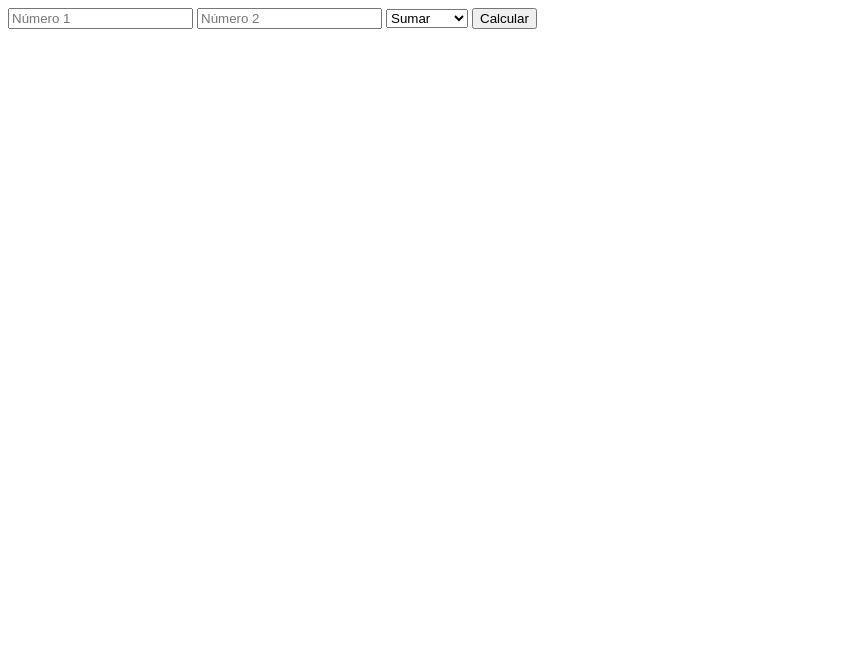
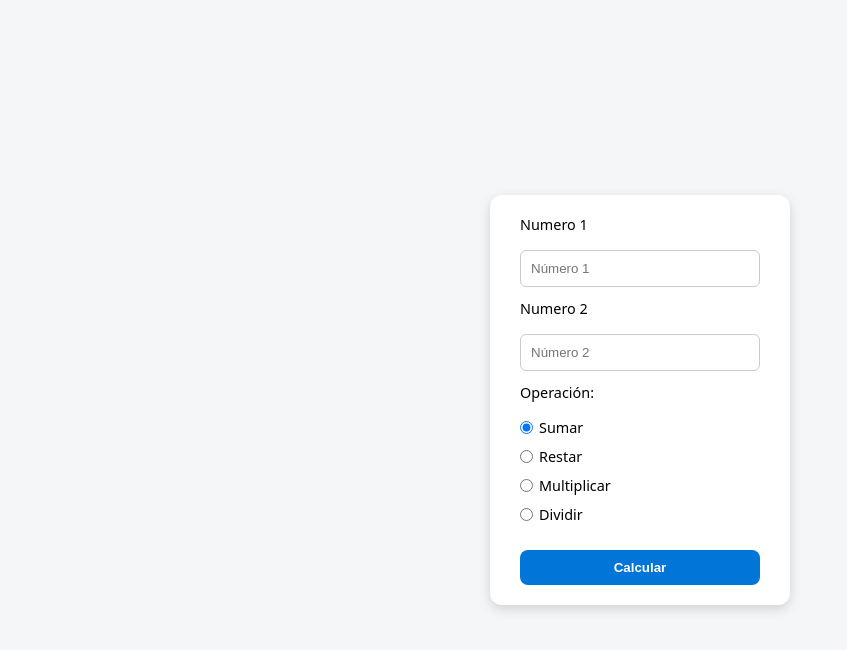
Before and after one commit to Damianmartinezrx/calculadora_python_act3, a plain HTML site: page PaginaCalculadora/index.html in a window 1280 px wide. Shown: the whole page, without its empty margins (0-847 px from the left). Drawn offline with Linux system fonts and the light colour scheme.

Commit message:
terminado calculadora junto al css de la misma

```diff
--- /dev/null
+++ b/PaginaCalculadora/estilos.css
@@ -0,0 +1,70 @@
+/* Reset mínimo */
+* {
+  box-sizing: border-box;
+  margin: 0;
+  padding: 0;
+}
+
+/* Centrar el bloque en la pantalla */
+body {
+  height: 100vh;
+  display: flex;
+  align-items: center;
+  justify-content: center;
+  font-family: system-ui, -apple-system, "Segoe UI", Roboto, "Helvetica Neue", Arial, sans-serif;
+  background-color: #f4f6f8;
+}
+
+/* Contenedor principal (formulario) */
+form {
+  background-color: #fff;
+  padding: 20px 30px;
+  border-radius: 12px; /* Bordes redondeados */
+  box-shadow: 0 4px 12px rgba(0, 0, 0, 0.15); /* Sombra ligera */
+  display: flex;
+  flex-direction: column;
+  gap: 12px;
+  width: 300px;
+}
+
+/* Labels e inputs */
+label {
+  font-size: 0.9rem;
+  margin-bottom: 4px;
+}
+
+input[type="text"] {
+  padding: 10px;
+  border: 1px solid #ccc;
+  border-radius: 6px;
+}
+
+/* Radios */
+.radios {
+  display: flex;
+  flex-direction: column;
+  gap: 6px;
+}
+
+.radio-item {
+  display: flex;
+  align-items: center;
+  gap: 6px;
+}
+
+/* Botón azul */
+#btn-calcular {
+  margin-top: 10px;
+  padding: 10px;
+  background-color: #0275d8;
+  color: white;
+  border: none;
+  border-radius: 8px;
+  font-weight: bold;
+  cursor: pointer;
+  transition: background-color 0.2s ease;
+}
+
+#btn-calcular:hover {
+  background-color: #025aa5; /* Más oscuro al pasar el mouse */
+}
--- a/PaginaCalculadora/index.html
+++ b/PaginaCalculadora/index.html
@@ -1,23 +1,26 @@
 <!DOCTYPE html>
-<html lang="en">
+<html lang="es">
 <head>
     <meta charset="UTF-8">
     <meta name="viewport" content="width=device-width, initial-scale=1.0">
     <title>Calcularora Modular</title>
+    <link rel="stylesheet" href="estilos.css">
 </head>
 <body>
-    <form action="">
+    <form id="form-calculadora" action="#" method="post">
+        <label for="num1">Numero 1</label>
+        <input type="text" id="num1" placeholder="Número 1" name="num1">
+        <label for="num2">Numero 2</label>
+        <input type="text" id="num2" placeholder="Número 2" name="num2">
+        <label for="operacion">Operación:</label>
+        <div class="radios" role="radiogroup" aria-label="Operación matemática">
+            <label class="radio-item"><input type="radio" name="operacion" value="sumar" id="op-sumar" checked><span for="op-sumar">Sumar</span></label>
+            <label class="radio-item"><input type="radio" name="operacion" value="restar" id="op-restar"><span for="op-restar">Restar</span></label>
+            <label class="radio-item"><input type="radio" name="operacion" value="multiplicar" id="op-multiplicar"><span for="op-multiplicar">Multiplicar</span></label>
+            <label class="radio-item"><input type="radio" name="operacion" value="dividir" id="op-dividir"><span for="op-dividir">Dividir</span></label>
+</div>
+        <button id="btn-calcular">Calcular</button>
 
-        <input type="text" id="numero1" placeholder="Número 1">
-        <input type="text" id="numero2" placeholder="Número 2">
-        <select id="operacion">
-            <option value="sumar">Sumar</option>
-            <option value="restar">Restar</option>
-            <option value="multiplicar">Multiplicar</option>
-            <option value="dividir">Dividir</option>
-        </select>
-        <button type="button" id="calcular">Calcular</button>
-        <div id="resultado"></div>
     </form>
 
 </body>
```
